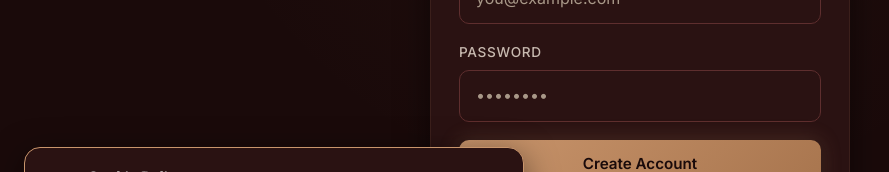
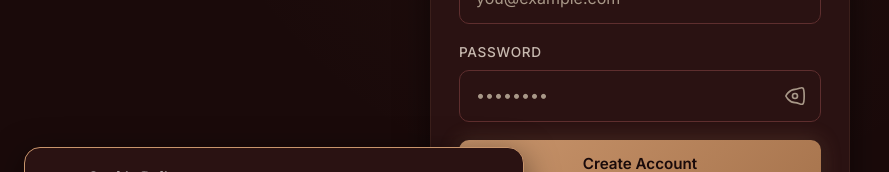
Before and after one commit to druvrmenon/Bookflix, a Next.js app: page /signup in a window 1280 px wide. Shown: the part 456-628 px from the top of the page, without its empty margins (0-889 px from the left). Built offline with nearby package versions, Linux system fonts and the light colour scheme; no server answers.

Commit message:
feat: implement user authentication flow including login, signup, and password reset pages with Supabase integration.

```diff
--- a/src/app/globals.css
+++ b/src/app/globals.css
@@ -264,6 +264,35 @@
   outline: none;
   border-color: var(--rose-gold);
   box-shadow: 0 0 0 3px var(--rose-gold-glow);
+}
+
+.password-input-wrapper {
+  position: relative;
+  display: flex;
+  align-items: center;
+}
+
+.password-toggle {
+  position: absolute;
+  right: 8px;
+  background: none;
+  border: none;
+  color: var(--text-dim);
+  cursor: pointer;
+  padding: 8px;
+  display: flex;
+  align-items: center;
+  justify-content: center;
+  transition: color var(--transition);
+  z-index: 2;
+}
+
+.password-toggle:hover {
+  color: var(--rose-gold);
+}
+
+.password-input-wrapper .form-input {
+  padding-right: 44px;
 }
 
 .form-input::placeholder {
--- a/src/app/signup/page.js
+++ b/src/app/signup/page.js
@@ -12,6 +12,7 @@
   const [fullName, setFullName] = useState('') // Full name input
   const [email, setEmail] = useState('') // Email input
   const [password, setPassword] = useState('') // Password input
+  const [showPassword, setShowPassword] = useState(false) // Password visibility toggle
   const [error, setError] = useState('') // Error message
   const [loading, setLoading] = useState(false) // Loading state
   const router = useRouter() // Router instance
@@ -99,10 +100,11 @@
           {/* Password field */}
           <div className="form-group">
             <label className="form-label" htmlFor="signup-password">Password</label>
+            <div className="password-input-wrapper">
               <input
                 id="signup-password"
                 className="form-input"
-              type="password"
+                type={showPassword ? 'text' : 'password'}
                 value={password}
                 onChange={(e) => setPassword(e.target.value)}
                 placeholder="••••••••"
@@ -110,6 +112,19 @@
                 minLength={6} // Supabase requires minimum 6 characters
                 autoComplete="new-password"
               />
+              <button
+                type="button"
+                className="password-toggle"
+                onClick={() => setShowPassword(!showPassword)}
+                aria-label={showPassword ? 'Hide password' : 'Show password'}
+              >
+                {showPassword ? (
+                  <svg width="20" height="20" viewBox="0 0 24 24" fill="none" stroke="currentColor" strokeWidth="2" strokeLinecap="round" strokeLinejoin="round"><path d="M17.94 17.94A10.07 10.07 0 0 1 12 20c-7 0-11-8-11-8a18.45 18.45 0 0 1 5.06-5.94M9.9 4.24A9.12 9.12 0 0 1 12 4c7 0 11 8 11 8a18.5 18.5 0 0 1-2.16 3.19m-6.72-1.07a3 3 0 1 1-4.24-4.24"></path><line x1="1" y1="1" x2="23" y2="23"></line></svg>
+                ) : (
+                  <svg width="20" height="20" viewBox="0 0 24 24" fill="none" stroke="currentColor" strokeWidth="2" strokeLinecap="round" strokeLinejoin="round"><path d="M1 12s4-8 11-8 11-8 11 8-4 8-11 8-11-8-11-8z"></path><circle cx="12" cy="12" r="3"></circle></svg>
+                )}
+              </button>
+            </div>
           </div>
 
           {/* Submit button with loading spinner */}
```
Also changed, not shown: src/app/login/page.js (+16 -1 lines), src/app/reset-password/page.js (+23 -6 lines). Lines whose indentation alone changed are shown as unchanged.
